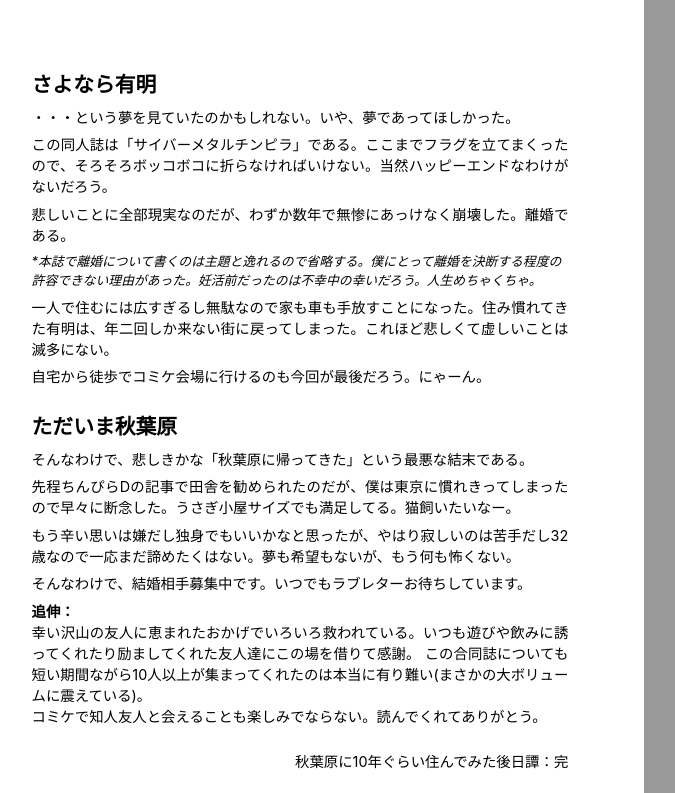
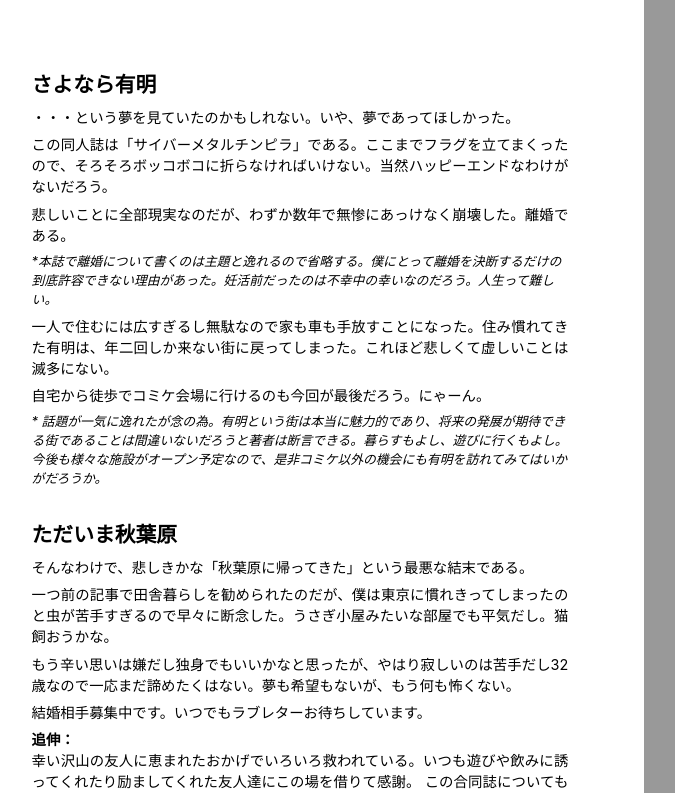
Before and after one commit to tayama0324/cybermetal, a Next.js app: page /nanocloudx/8 in a window 1280 px wide. Shown: the top 793 px of the page, without its empty margins (44-719 px from the left). Built offline with nearby package versions, Linux system fonts and the light colour scheme.

Commit message:
fix nano note

```diff
--- a/pages/nanocloudx/8.tsx
+++ b/pages/nanocloudx/8.tsx
@@ -10,7 +10,7 @@ export default function Page() {
         悲しいことに全部現実なのだが、わずか数年で無惨にあっけなく崩壊した。離婚である。
       </p>
       <small>
-        *本誌で離婚について書くのは主題と逸れるので省略する。僕にとって離婚を決断する程度の許容できない理由があった。妊活前だったのは不幸中の幸いだろう。人生めちゃくちゃ。
+        *本誌で離婚について書くのは主題と逸れるので省略する。僕にとって離婚を決断するだけの到底許容できない理由があった。妊活前だったのは不幸中の幸いなのだろう。人生って難しい。
       </small>
       <p>
         一人で住むには広すぎるし無駄なので家も車も手放すことになった。住み慣れてきた有明は、年二回しか来ない街に戻ってしまった。これほど悲しくて虚しいことは滅多にない。
@@ -18,16 +18,19 @@ export default function Page() {
       <p>
         自宅から徒歩でコミケ会場に行けるのも今回が最後だろう。にゃーん。
       </p>
+      <small>
+        * 話題が一気に逸れたが念の為。有明という街は本当に魅力的であり、将来の発展が期待できる街であることは間違いないだろうと著者は断言できる。暮らすもよし、遊びに行くもよし。今後も様々な施設がオープン予定なので、是非コミケ以外の機会にも有明を訪れてみてはいかがだろうか。
+      </small>
       <h2>ただいま秋葉原</h2>
       <p>
         そんなわけで、悲しきかな「秋葉原に帰ってきた」という最悪な結末である。
       </p>
-      <p>先程ちんぴらDの記事で田舎を勧められたのだが、僕は東京に慣れきってしまったので早々に断念した。うさぎ小屋サイズでも満足してる。猫飼いたいなー。</p>
+      <p>一つ前の記事で田舎暮らしを勧められたのだが、僕は東京に慣れきってしまったのと虫が苦手すぎるので早々に断念した。うさぎ小屋みたいな部屋でも平気だし。猫飼おうかな。</p>
       <p>
         もう辛い思いは嫌だし独身でもいいかなと思ったが、やはり寂しいのは苦手だし32歳なので一応まだ諦めたくはない。夢も希望もないが、もう何も怖くない。
       </p>
       <p>
-        そんなわけで、結婚相手募集中です。いつでもラブレターお待ちしています。
+        結婚相手募集中です。いつでもラブレターお待ちしています。
       </p>
       <p>
         <strong>追伸：</strong><br />
```
